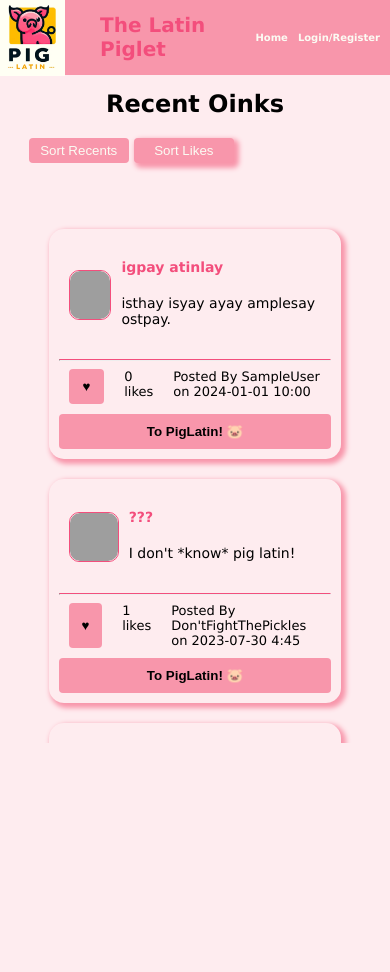
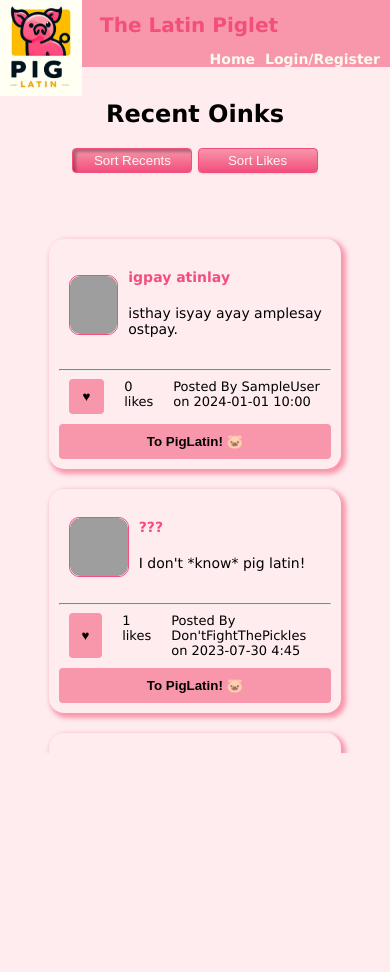
Before and after one commit to kt1122/Micro-Blog, a Node server app: page / in a window 390 px wide. Shown: the top 972 px of the page. Run offline with Node 20, Linux system fonts and the light colour scheme; data comes from the database, SQL or seed files in the repository; data that the repository does not hold is empty; some libraries are stand-ins or nearby versions; grey boxes are pictures that could not be loaded.

Commit message:
fixed logged in header screen sizes

```diff
--- a/scaffold/public/css/style.css
+++ b/scaffold/public/css/style.css
@@ -18,6 +18,7 @@ body {
     align-items: center;
     height: 100vh;
     margin: 0;
+    z-index: 1
 }
 
 header {
@@ -28,10 +29,12 @@ header {
     width: 100%;
     position: fixed;
     display: flex;
+    flex-wrap: wrap;
     justify-content: space-between;
     align-items: center;
     margin: 0px;
     padding: 0px 5px 0px 60px; /* top/bottom, left/right */
+    z-index: 10;
 }
 
 footer {
@@ -43,6 +46,7 @@ footer {
     bottom: 0;
     left: 0;
     width: 100%;
+    z-index: 1;
 }
 
 .logo {
@@ -62,10 +66,18 @@ footer {
     margin-left: 30px;
 }
 
+nav {
+    flex-grow: 1;
+    display: flex;
+    justify-content: flex-end;
+}
+
 
 nav ul {
+    display: flex;
     list-style: none;
     padding: 0;
+    margin: 0;
     display: flex;
     align-items: center;
 }
@@ -88,6 +100,7 @@ nav ul li a:hover {
 .header-avatar {
     height: 40px;
     border-radius: 50%;
+    margin: 0px 5px;
 }
 
 /* container for both sections */
@@ -173,15 +186,14 @@ button[type="submit"] {
     width: 100%;
     height: 100%;
     column-count: 2;
-    margin-top: 60px;
+    margin-top: 80px;
     margin-bottom: 100px;
 
-    /* margin-top: 90px;
-    position: sticky;
-    display: flex;
-    flex-direction: row;
-    height: 400px;
-    overflow-y: auto; */
+    /*
+        flex-direction: column;
+        align-items: center;
+        column-count: 1;
+    */
 }
 
 .post-form {
@@ -254,15 +266,18 @@ button[type="submit"] {
 }
 
 #sort-recent, #sort-likes {
-    width: 100px;
+    width: 120px;
     height: 25px;
     padding: 2px;
     color: #FBFBF3;
-    box-shadow: 3px 3px 5px 2px#F896AB;
+    background: linear-gradient(to bottom, #F896AB 0%, #F34E7C 100%);
+    border: 1px solid #F34E7C;
+    cursor: pointer;
+    box-shadow: 0 1px 2px rgba(0, 0, 0, 0.1);
 }
 
 .active-filter {
-    box-shadow: none !important;
+    box-shadow: inset 3px 3px 3px rgba(0, 0, 0, 0.3) !important; /* Inward shadow when button is pressed */;
 }
 
 .profile-avatar {
@@ -383,7 +398,7 @@ hr.solid {
 .modal {
     display: none;
     position: fixed;
-    z-index: 1;     /* Sit on top */
+    z-index: 2;
     padding-top: 100px;
     left: 0;
     top: 0;
@@ -449,16 +464,25 @@ hr.solid {
         margin-top: 0;
         text-align: center;
     }
+
+    /* centers sort buttons */
+    .recents {
+        text-align: center;
+    }
 }
 
 /* small window screen */
-@media (max-width: 800px) {
+@media (max-width: 900px) {
     body {
         padding: 140px 30px 0px 30px;
     }
 
+    header {
+        justify-content: flex-start;
+    }
+
     .header-logo {
-        height: 76px;
+        height: 112px;
         width: auto;
         position: fixed;
         top: 0;
@@ -466,12 +490,12 @@ hr.solid {
     }
 
     #appName {
-        font-size: 25px;
-        margin-left: 40px;
+        font-size: 27px;
+        margin-left: 60px;
     }
 
 
-    .login-register {
+    /* .login-register {
         flex-direction: column;
     }
 
@@ -481,11 +505,20 @@ hr.solid {
         padding: 20px 20px 130px 20px;
         box-shadow: 0 4px 8px rgba(0, 0, 0, 0.1);
         width: 250px;
+    } */
+
+    nav {
+        width: 100%;
+        margin: 0;
+    }
+
+    nav ul {
+        justify-content: flex-end;
     }
 
     nav ul li {
-        margin: 0px 10px;
-        font-size: 13px;
+        margin: 0px 5px;
+        font-size: 14px;
     }
 
     .post-form, .post {
@@ -503,11 +536,15 @@ hr.solid {
 /* minimum desktop width */
 @media (max-width: 700px) {
     body {
-        padding: 90px 30px 0px 30px;
+        padding: 130px 30px 0px 30px;
+    }
+
+    header {
+        justify-content: flex-start;
     }
 
     .header-logo {
-        height: 47px;
+        height: 108px;
         width: auto;
         position: fixed;
         top: 0;
@@ -516,24 +553,37 @@ hr.solid {
 
     #appName {
         color: black;
-        font-size: 18px;
-        margin-left: 15px;
+        font-size: 25px;
+        margin-left: 60px;
+    }
+
+    nav {
+        width: 100%;
+        margin: 0;
+    }
+
+    nav ul {
+        justify-content: flex-end;
     }
 
     nav ul li {
-        margin: 0px 8px;
-        font-size: 12px;
+        margin: 0px 5px;
+        font-size: 16px;
     }
 }
 
 /* phone dimensions */
-@media (max-width: 480px) {
+@media (max-width: 580px) {
     body {
         padding: 110px 30px 0px 30px;
     }
 
+    header {
+        justify-content: flex-start;
+    }
+
     .header-logo {
-        height: 76px;
+        height: 96px;
         width: auto;
         position: fixed;
         top: 0;
@@ -546,14 +596,18 @@ hr.solid {
         margin-left: 40px;
     }
 
+    nav {
+        width: 100%;
+        margin: 0;
+    }
+
+    nav ul {
+        justify-content: flex-end;
+    }
+
     nav ul li {
         margin: 0px 5px;
-        font-size: 10px;
-    }
-
-    .post-avatar-container {
-        width: 50px;  /* Smaller fixed width for small devices */
-        height: 50px; /* Smaller fixed height for small devices */
+        font-size: 14px;
     }
 }
 
--- a/scaffold/views/home.handlebars
+++ b/scaffold/views/home.handlebars
@@ -37,7 +37,6 @@
             <div id="filter-btn-container">
                 <button id="sort-recent" class="{{#ifCond activeSort 'recent'}}active-filter{{else}}{{/ifCond}}">Sort Recents</button>
                 <button id="sort-likes" class="{{#ifCond activeSort 'likes'}}active-filter{{else}}{{/ifCond}}">Sort Likes</button>
-
             </div>
         </section>
 
@@ -158,4 +157,18 @@ function updateHeaderText(sortType) {
     postHeader.innerHTML = `${sortType} ${postType}s`; // Update the header based on the sort type
 }
 
+window.onload = function() {
+    var postForm = document.querySelector('.post-form');
+    var contentContainer = document.querySelector('.content-container');
+
+    // Check if the post-form is not visible
+    // offsetParent returns null if postForm isn't visible
+    if (!postForm || !postForm.offsetParent) {
+        contentContainer.style.flexDirection = 'column';
+        contentContainer.style.alignItems = 'center';
+        contentContainer.style.columnCount = '1';
+    }
+};
+
+
 </script>
```
